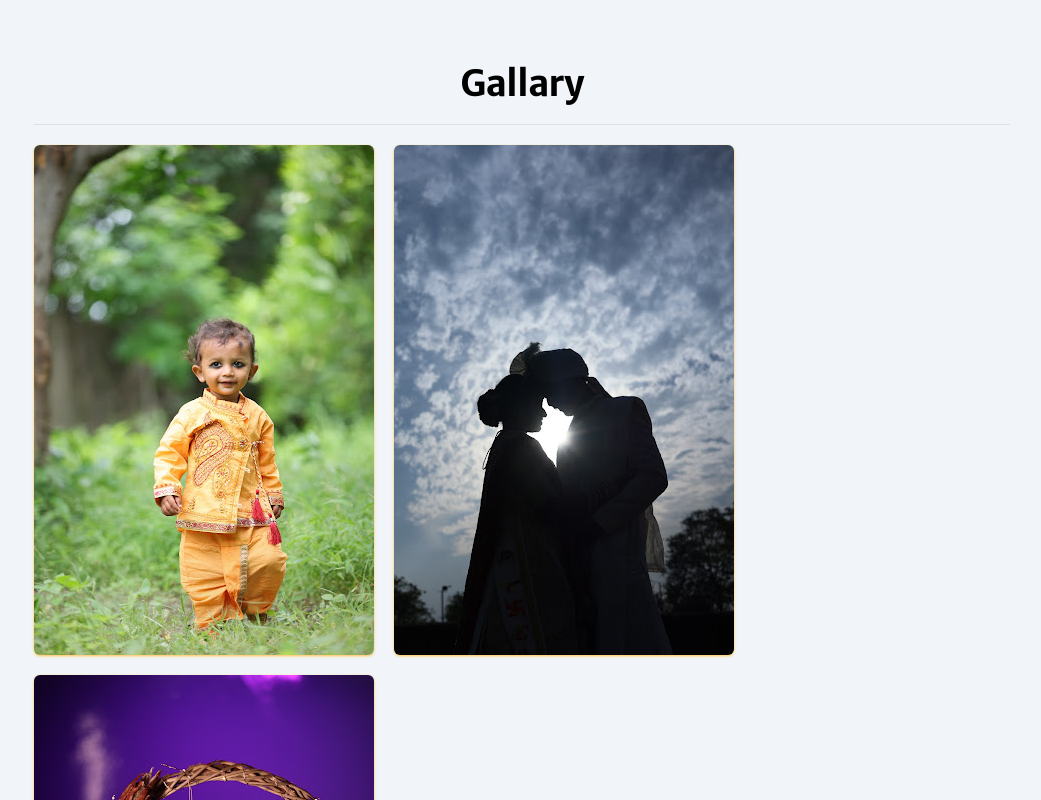
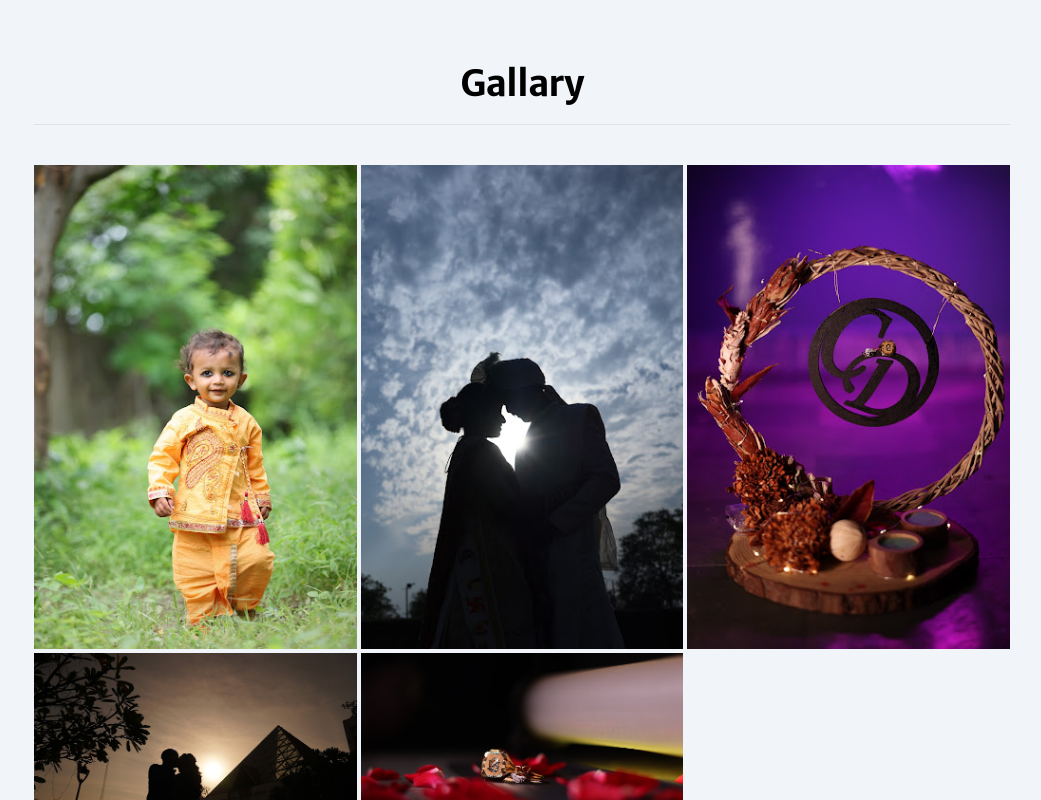
Before and after one commit to Jatin-Panesiya/prince-studio, a Next.js app: page / in a window 1280 px wide. Shown: the part 2280-3080 px from the top of the page, without its empty margins (118-1159 px from the left). Built offline with nearby package versions, Linux system fonts and the light colour scheme.

Commit message:
added material ui need to fix image gallary

```diff
--- a/package.json
+++ b/package.json
@@ -9,8 +9,11 @@
     "lint": "next lint"
   },
   "dependencies": {
+    "@emotion/react": "^11.11.4",
+    "@emotion/styled": "^11.11.5",
     "@mantine/core": "^7.10.2",
     "@mantine/hooks": "^7.10.2",
+    "@mui/material": "^5.15.21",
     "next": "14.2.4",
     "react": "^18",
     "react-dom": "^18",
--- a/src/components/Home/HeroSection.tsx
+++ b/src/components/Home/HeroSection.tsx
@@ -1,5 +1,6 @@
 import Link from "next/link";
 import React from "react";
+
 
 const HeroSection = () => {
   return (
--- a/src/components/Home/MyWork.tsx
+++ b/src/components/Home/MyWork.tsx
@@ -1,25 +1,32 @@
 import { workImages } from "@/utils/constants";
 import { Divider } from "@mantine/core";
 import React from "react";
+import ImageList from "@mui/material/ImageList";
+import ImageListItem from "@mui/material/ImageListItem";
 
 const Gallary = () => {
   return (
     <div className="bg-slate-100">
       <div className="text-black top-container !py-20 max-sm:!py-10">
-        <p className="text-4xl font-merry-bold tracking-tight pb-5 text-center">Gallary</p>
-        <Divider />
-        <div className="gap-5 py-5 flex flex-wrap">
+        <p className="text-4xl font-merry-bold tracking-tight pb-5 text-center">
+          Gallary
+        </p>
+        <Divider className="pb-10" />
+
+        <ImageList cols={3} variant="quilted">
           {workImages.map((data) => (
-            <a href={data.image} target="_blank">
-              <img
-                key={data.id}
-                src={data.image}
-                alt={data.image}
-                className="rounded-md shadow shadow-primary hover:scale-95 transition-all duration-150"
-              />
-            </a>
+            <ImageListItem key={data.image}>
+              <a href={data.image} target="_blank">
+                <img
+                  srcSet={`${data.image}?w=164&h=164&fit=crop&auto=format&dpr=2 2x`}
+                  src={`${data.image}?w=164&h=164&fit=crop&auto=format`}
+                  alt={data.image}
+                  loading="lazy"
+                />
+              </a>
+            </ImageListItem>
           ))}
-        </div>
+        </ImageList>
       </div>
     </div>
   );
```
Also changed, not shown: 1 other file (tests, documents, lock files or other folders).
